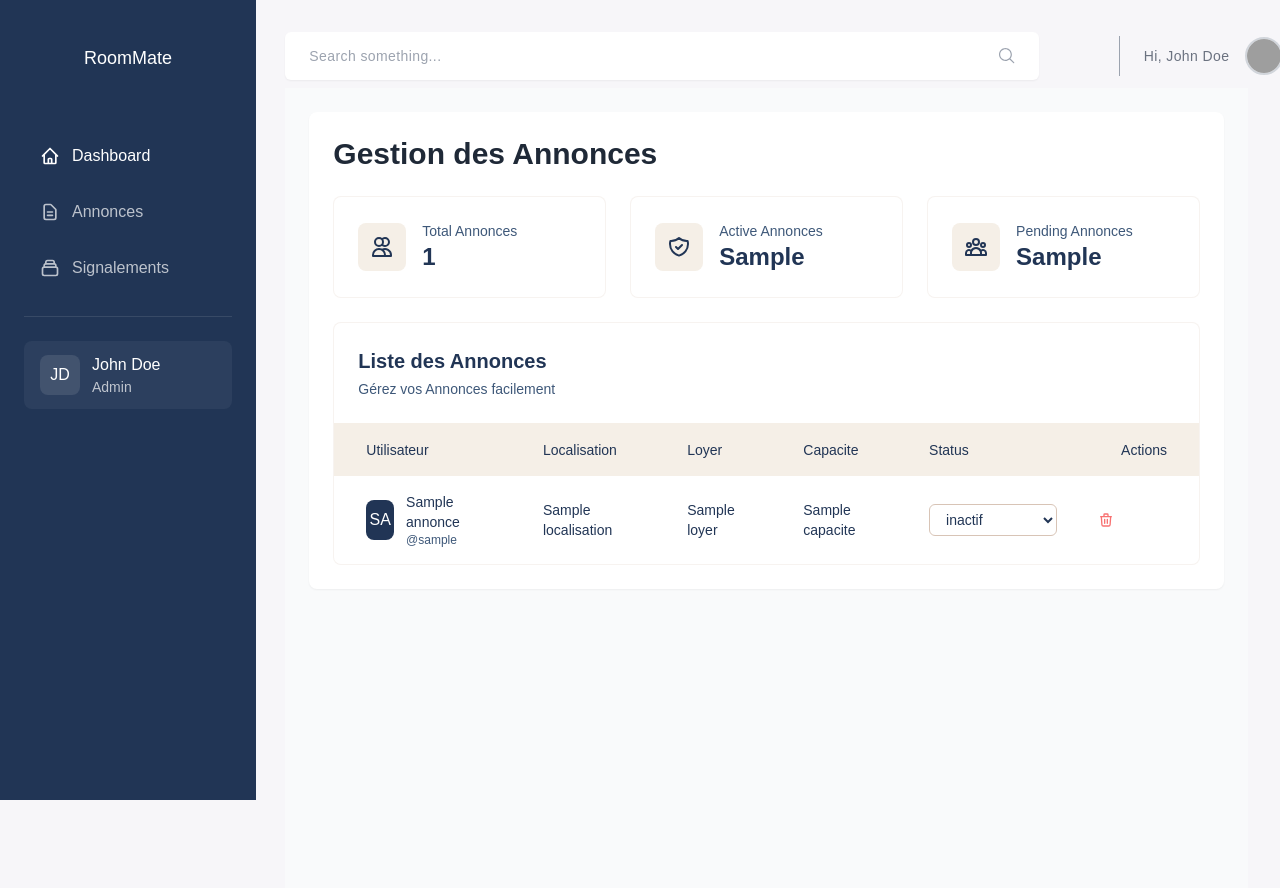
After one commit to IGaXoWnI/RoomMate, a PHP site: the page made by app/views/admin/annonce.php in a window 1280 px wide. The commit adds this page. Run offline with PHP 8.4, Linux system fonts and the light colour scheme; the template is opened without the code that fills it: most values are stand-ins (such as "Sample title", 1, 10 or a date in 2020); some libraries are stand-ins or nearby versions; grey boxes are pictures that could not be loaded.

Commit message:
ajouter les fonctionalite de gestion des annonces

```diff
--- /dev/null
+++ b/app/views/admin/annonce.php
@@ -0,0 +1,269 @@
+<!DOCTYPE html>
+<html lang="en">
+
+<head>
+  <meta charset="UTF-8">
+  <meta name="viewport" content="width=device-width, initial-scale=1.0">
+  <title>Document</title>
+  <script src="https://cdn.tailwindcss.com"></script>
+</head>
+
+<body>
+  <div class="relative bg-[#f7f6f9] h-full min-h-screen font-[sans-serif]">
+    <div class="flex items-start">
+
+      <?php include __DIR__ . "/../partials/sidebar.php" ?>
+
+      <button id="toggle-sidebar"
+        class='lg:hidden w-8 h-8 z-[100] fixed top-[36px] left-[10px] cursor-pointer bg-[#007bff] flex items-center justify-center rounded-full outline-none transition-all duration-500'>
+        <svg xmlns="http://www.w3.org/2000/svg" fill="#fff" class="w-3 h-3" viewBox="0 0 55.752 55.752">
+          <path
+            d="M43.006 23.916a5.36 5.36 0 0 0-.912-.727L20.485 1.581a5.4 5.4 0 0 0-7.637 7.638l18.611 18.609-18.705 18.707a5.398 5.398 0 1 0 7.634 7.635l21.706-21.703a5.35 5.35 0 0 0 .912-.727 5.373 5.373 0 0 0 1.574-3.912 5.363 5.363 0 0 0-1.574-3.912z"
+            data-original="#000000" />
+        </svg>
+      </button>
+
+      <section class="main-content w-full px-8">
+
+      <header class='z-50 bg-[#f7f6f9] sticky top-0 pt-8'>
+          <div class='flex flex-wrap items-center w-full relative tracking-wide'>
+            <div class='flex items-center gap-y-6 max-sm:flex-col z-50 w-full pb-2'>
+              <div
+                class='flex items-center gap-4 w-full px-6 bg-white shadow-sm min-h-[48px] sm:mr-20 rounded-md outline-none border-none'>
+                <input type='text' placeholder='Search something...'
+                  class='w-full text-sm bg-transparent rounded outline-none' />
+                <svg xmlns="http://www.w3.org/2000/svg" viewBox="0 0 192.904 192.904"
+                  class="w-4 cursor-pointer fill-gray-400 ml-auto">
+                  <path
+                    d="m190.707 180.101-47.078-47.077c11.702-14.072 18.752-32.142 18.752-51.831C162.381 36.423 125.959 0 81.191 0 36.422 0 0 36.423 0 81.193c0 44.767 36.422 81.187 81.191 81.187 19.688 0 37.759-7.049 51.831-18.751l47.079 47.078a7.474 7.474 0 0 0 5.303 2.197 7.498 7.498 0 0 0 5.303-12.803zM15 81.193C15 44.694 44.693 15 81.191 15c36.497 0 66.189 29.694 66.189 66.193 0 36.496-29.692 66.187-66.189 66.187C44.693 147.38 15 117.689 15 81.193z">
+                  </path>
+                </svg>
+              </div>
+
+              <div class="flex items-center just1ify-end gap-6 ml-auto">
+                <div class="w-1 h-10 border-l border-gray-400">
+                </div>
+                <div class="dropdown-menu relative flex shrink-0 group">
+                  <div class="flex items-center gap-4">
+                    <p class="text-gray-500 text-sm">Hi, John Doe</p>
+                    <img src="https://readymadeui.com/team-1.webp" alt="profile-pic"
+                      class="w-[38px] h-[38px] rounded-full border-2 border-gray-300 cursor-pointer" />
+                  </div>
+
+                  <div
+                    class="dropdown-content hidden group-hover:block shadow-md p-2 bg-white rounded-md absolute top-[38px] right-0 w-56">
+                    <div class="w-full space-y-2">
+                      <a href="javascript:void(0)"
+                        class="text-sm text-gray-800 cursor-pointer flex items-center p-2 rounded-md hover:bg-[#ffece1] dropdown-item transition duration-300 ease-in-out">
+                        <svg xmlns="http://www.w3.org/2000/svg" class="w-[18px] h-[18px] mr-4 fill-current"
+                          viewBox="0 0 512 512">
+                          <path
+                            d="M437.02 74.98C388.668 26.63 324.379 0 256 0S123.332 26.629 74.98 74.98C26.63 123.332 0 187.621 0 256s26.629 132.668 74.98 181.02C123.332 485.37 187.621 512 256 512s132.668-26.629 181.02-74.98C485.37 388.668 512 324.379 512 256s-26.629-132.668-74.98-181.02zM111.105 429.297c8.454-72.735 70.989-128.89 144.895-128.89 38.96 0 75.598 15.179 103.156 42.734 23.281 23.285 37.965 53.687 41.742 86.152C361.641 462.172 311.094 482 256 482s-105.637-19.824-144.895-52.703zM256 269.507c-42.871 0-77.754-34.882-77.754-77.753C178.246 148.879 213.13 114 256 114s77.754 34.879 77.754 77.754c0 42.871-34.883 77.754-77.754 77.754zm170.719 134.427a175.9 175.9 0 0 0-46.352-82.004c-18.437-18.438-40.25-32.27-64.039-40.938 28.598-19.394 47.426-52.16 47.426-89.238C363.754 132.34 315.414 84 256 84s-107.754 48.34-107.754 107.754c0 37.098 18.844 69.875 47.465 89.266-21.887 7.976-42.14 20.308-59.566 36.542-25.235 23.5-42.758 53.465-50.883 86.348C50.852 364.242 30 312.512 30 256 30 131.383 131.383 30 256 30s226 101.383 226 226c0 56.523-20.86 108.266-55.281 147.934zm0 0"
+                            data-original="#000000"></path>
+                        </svg>
+                        Account</a>
+                      <hr class="my-2 -mx-2" />
+
+
+
+                        <form action="/logout" method="post">
+                            <button type="submit" name="logout"
+                              class="text-sm text-gray-800 w-full cursor-pointer flex items-center p-2 rounded-md hover:bg-[#ffece1] dropdown-item transition duration-300 ease-in-out">
+                              <svg xmlns="http://www.w3.org/2000/svg" class="w-[18px] h-[18px] mr-4 fill-current"
+                                viewBox="0 0 6 6">
+                                <path
+                                  d="M3.172.53a.265.266 0 0 0-.262.268v2.127a.265.266 0 0 0 .53 0V.798A.265.266 0 0 0 3.172.53zm1.544.532a.265.266 0 0 0-.026 0 .265.266 0 0 0-.147.47c.459.391.749.973.749 1.626 0 1.18-.944 2.131-2.116 2.131A2.12 2.12 0 0 1 1.06 3.16c0-.65.286-1.228.74-1.62a.265.266 0 1 0-.344-.404A2.667 2.667 0 0 0 .53 3.158a2.66 2.66 0 0 0 2.647 2.663 2.657 2.657 0 0 0 2.645-2.663c0-.812-.363-1.542-.936-2.03a.265.266 0 0 0-.17-.066z"
+                                  data-original="#000000" />
+                              </svg>
+                              Logout</button>
+                        </form>
+                    </div>
+                  </div>
+                </div>
+              </div>
+            </div>
+          </div>
+        </header>
+
+        <!--------------------------------------------- GESTION DES Annonces ---------------------------------------------------------->
+
+        <section id="user" class="flex flex-col items-center bg-gray-50 min-h-screen p-6">
+          <!-- Header -->
+          <div class="w-full max-w-7xl bg-white shadow-sm rounded-lg p-6 space-y-6">
+            <div class="flex justify-between items-center">
+              <h1 class="text-3xl font-bold text-gray-800 flex items-center gap-2">
+                Gestion des Annonces
+              </h1>
+            </div>
+
+            <!-- Stats Cards -->
+            <div class="grid grid-cols-1 md:grid-cols-3 gap-6 mb-8">
+                <div class="bg-white p-6 rounded-lg border border-[#D8C4B6]/20">
+                    <div class="flex items-center gap-4">
+                        <div class="p-3 bg-[#F5EFE7] rounded-lg">
+                            <svg xmlns="http://www.w3.org/2000/svg" class="w-6 h-6 text-[#213555]" fill="none" viewBox="0 0 24 24" stroke="currentColor">
+                                <path stroke-linecap="round" stroke-linejoin="round" stroke-width="2" d="M12 4.354a4 4 0 110 5.292M15 21H3v-1a6 6 0 0112 0v1zm0 0h6v-1a6 6 0 00-9-5.197M13 7a4 4 0 11-8 0 4 4 0 018 0z" />
+                            </svg>
+                        </div>
+                        <div>
+                            <p class="text-sm text-[#3E5879]">Total Annonces</p>
+                            <p class="text-2xl font-semibold text-[#213555]"><?= $totalAnnonces ?></p>
+                        </div>
+                    </div>
+                </div>
+
+                <div class="bg-white p-6 rounded-lg border border-[#D8C4B6]/20">
+                    <div class="flex items-center gap-4">
+                        <div class="p-3 bg-[#F5EFE7] rounded-lg">
+                            <svg xmlns="http://www.w3.org/2000/svg" class="w-6 h-6 text-[#213555]" fill="none" viewBox="0 0 24 24" stroke="currentColor">
+                                <path stroke-linecap="round" stroke-linejoin="round" stroke-width="2" d="M9 12l2 2 4-4m5.618-4.016A11.955 11.955 0 0112 2.944a11.955 11.955 0 01-8.618 3.04A12.02 12.02 0 003 9c0 5.591 3.824 10.29 9 11.622 5.176-1.332 9-6.03 9-11.622 0-1.042-.133-2.052-.382-3.016z" />
+                            </svg>
+                        </div>
+                        <div>
+                            <p class="text-sm text-[#3E5879]">Active Annonces</p>
+                            <p class="text-2xl font-semibold text-[#213555]"><?= $activeAnnonces ?></p>
+                        </div>
+                    </div>
+                </div>
+
+                <div class="bg-white p-6 rounded-lg border border-[#D8C4B6]/20">
+                    <div class="flex items-center gap-4">
+                        <div class="p-3 bg-[#F5EFE7] rounded-lg">
+                            <svg xmlns="http://www.w3.org/2000/svg" class="w-6 h-6 text-[#213555]" fill="none" viewBox="0 0 24 24" stroke="currentColor">
+                                <path stroke-linecap="round" stroke-linejoin="round" stroke-width="2" d="M17 20h5v-2a3 3 0 00-5.356-1.857M17 20H7m10 0v-2c0-.656-.126-1.283-.356-1.857M7 20H2v-2a3 3 0 015.356-1.857M7 20v-2c0-.656.126-1.283.356-1.857m0 0a5.002 5.002 0 019.288 0M15 7a3 3 0 11-6 0 3 3 0 016 0zm6 3a2 2 0 11-4 0 2 2 0 014 0zM7 10a2 2 0 11-4 0 2 2 0 014 0z" />
+                            </svg>
+                        </div>
+                        <div>
+                            <p class="text-sm text-[#3E5879]">Pending Annonces</p>
+                            <p class="text-2xl font-semibold text-[#213555]"><?= $pendingAnnonces ?></p>
+                        </div>
+                    </div>
+                </div>
+            </div>
+
+            <!-- Users Table -->
+            <div class="bg-white rounded-lg border border-[#D8C4B6]/20">
+                <div class="p-6 border-b border-[#F5EFE7]">
+                    <div class="flex items-center justify-between">
+                        <div>
+                            <h2 class="text-xl font-semibold text-[#213555]">Liste des Annonces</h2>
+                            <p class="text-sm text-[#3E5879] mt-1">Gérez vos Annonces facilement</p>
+                        </div>
+                    </div>
+                </div>
+
+                <div class="overflow-x-auto">
+                    <table class="w-full">
+                        <thead>
+                            <tr>
+                                <th class="text-left px-8 py-4 text-sm font-medium text-[#213555] bg-[#F5EFE7]">Utilisateur</th>
+                                <th class="text-left px-8 py-4 text-sm font-medium text-[#213555] bg-[#F5EFE7]">Localisation</th>
+                                <th class="text-left px-8 py-4 text-sm font-medium text-[#213555] bg-[#F5EFE7]">Loyer</th>
+                                <th class="text-left px-8 py-4 text-sm font-medium text-[#213555] bg-[#F5EFE7]">Capacite</th>
+                                <th class="text-left px-8 py-4 text-sm font-medium text-[#213555] bg-[#F5EFE7]">Status</th>
+                                <th class="text-left px-8 py-4 text-sm font-medium text-[#213555] bg-[#F5EFE7]">Actions</th>
+                            </tr>
+                        </thead>
+                        <tbody class="divide-y divide-[#F5EFE7]">
+                            <?php foreach($annonces as $annonce): ?>
+                                <tr class="hover:bg-[#F5EFE7]/30 transition-colors">
+                                    <td class="px-8 py-4">
+                                        <div class="flex items-center gap-3">
+                                            <div class="w-10 h-10 rounded-lg bg-[#213555] flex items-center justify-center text-white font-medium">
+                                                <?= !empty($annonce['username']) ? strtoupper(substr($annonce['username'], 0, 2)) : 'U' ?>
+                                            </div>
+                                            <div>
+                                                <p class="text-sm font-medium text-[#213555]">
+                                                    <?= !empty($annonce['nom_complet']) ? htmlspecialchars($annonce['nom_complet']) : 'Non défini' ?>
+                                                </p>
+                                                <p class="text-xs text-[#3E5879]">
+                                                    @<?= !empty($annonce['username']) ? htmlspecialchars($annonce['username']) : 'utilisateur' ?>
+                                                </p>
+                                            </div>
+                                        </div>
+                                    </td>
+                                    <td class="px-8 py-4">
+                                        <p class="text-sm text-[#213555]">
+                                            <?= !empty($annonce['localisation']) ? htmlspecialchars($annonce['localisation']) : 'Non défini' ?>
+                                        </p>
+                                    </td>
+                                    <td class="px-8 py-4">
+                                        <p class="text-sm text-[#213555]">
+                                            <?= !empty($annonce['loyer']) ? htmlspecialchars($annonce['loyer']) : 'Non défini' ?>
+                                        </p>
+                                    </td>
+                                    <td class="px-8 py-4">
+                                        <p class="text-sm text-[#213555]">
+                                            <?= !empty($annonce['capacite']) ? htmlspecialchars($annonce['capacite']) : 'Non défini' ?>
+                                        </p>
+                                    </td>
+                                    <td class="px-8 py-4">
+                                        <div class="flex items-center gap-2">
+                                            <form action="/dashboard/update-annonce" method="POST" class="role-form">
+                                                <input type="hidden" name="annonce_id" value="<?= $annonce['id'] ?>">
+                                                <select name="statut"
+                                                        class="w-32 text-sm px-3 py-1.5 rounded-md border border-[#D8C4B6] bg-white text-[#213555] focus:outline-none focus:border-[#3E5879] cursor-pointer hover:bg-[#F5EFE7] transition-all"
+                                                        onchange="this.form.submit()">
+                                                    <option value="inactif" <?= (!empty($annonce['statut']) && $annonce['statut'] === 'inactif') ? 'selected' : '' ?>>
+                                                        inactif
+                                                    </option>
+                                                    <option value="active" <?= (!empty($annonce['statut']) && $annonce['statut'] === 'active') ? 'selected' : '' ?>>
+                                                        active
+                                                    </option>
+                                                    <option value="rejete" <?= (!empty($annonce['statut']) && $annonce['statut'] === 'rejete') ? 'selected' : '' ?>>
+                                                        rejete
+                                                    </option>
+                                                </select>
+                                            </form>
+                                        </div>
+                                    </td>
+                                    <td>
+                                      <form action="/dashboard/delete-annonce" method="POST" onsubmit="return confirm('Êtes-vous sûr de vouloir supprimer cette annonce ?');">
+                                        <input type="hidden" name="annonce_id" value="<?= $annonce['id'] ?>">
+
+                                        <button name="delete"
+                                                      class="p-2 hover:bg-red-50 rounded-md transition-colors">
+                                                  <svg xmlns="http://www.w3.org/2000/svg" class="h-4 w-4 text-red-400" fill="none" viewBox="0 0 24 24" stroke="currentColor">
+                                                      <path stroke-linecap="round" stroke-linejoin="round" stroke-width="2" d="M19 7l-.867 12.142A2 2 0 0116.138 21H7.862a2 2 0 01-1.995-1.858L5 7m5 4v6m4-6v6m1-10V4a1 1 0 00-1-1h-4a1 1 0 00-1 1v3M4 7h16" />
+                                                  </svg>
+                                        </button>
+                                    </form>
+                                    </td>
+                                </tr>
+                            <?php endforeach; ?>
+                        </tbody>
+                    </table>
+                </div>
+            </div>
+        </div>
+    </section>
+
+</section>
+</div>
+</div>
+
+
+<script defer>
+  document.addEventListener('DOMContentLoaded', () => {
+
+    let sidebarToggleBtn = document.getElementById('toggle-sidebar');
+    let sidebarCollapseMenu = document.getElementById('sidebar-collapse-menu');
+
+    sidebarToggleBtn.addEventListener('click', () => {
+      if (!sidebarCollapseMenu.classList.contains('open')) {
+          sidebarCollapseMenu.classList.add('open');
+          sidebarCollapseMenu.style.cssText = 'width: 250px; visibility: visible; opacity: 1;';
+          sidebarToggleBtn.style.cssText = 'left: 236px;';
+      } else {
+          sidebarCollapseMenu.classList.remove('open');
+          sidebarCollapseMenu.style.cssText = 'width: 32px; visibility: hidden; opacity: 0;';
+          sidebarToggleBtn.style.cssText = 'left: 10px;';
+      }
+
+    });
+  });
+</script>
+
+</body>
+
+</html>
--- a/app/views/partials/sidebar.php
+++ b/app/views/partials/sidebar.php
@@ -1,10 +1,10 @@
-<nav id="sidebar" class="lg:w-64 w-max">
+<nav id="sidebar" class="lg:w-80 w-max">
         <div id="sidebar-collapse-menu"
           class="bg-[#213555] h-screen fixed top-0 left-0 overflow-auto z-[99] lg:w-64 max-lg:w-0 max-lg:invisible transition-all duration-500">
           <div class="p-6">
             <div class="flex justify-center items-center mb-8">
               <div class="p-3">
-                <span class="text-white text-lg font-medium mt-2 block text-center">VeilleHub</span>
+                <span class="text-white text-lg font-medium mt-2 block text-center">RoomMate</span>
               </div>
             </div>
             <div class="py-4">
@@ -21,7 +21,7 @@
                   </a>
                 </li>
 
-                <li>
+                <!-- <li>
                   <a href="/dashboard/Calendrier"
                     class="flex items-center gap-3 px-4 py-3 text-white/70 hover:text-white rounded-lg hover:bg-white/10 transition-all group relative">
                     <div class="w-2 h-2 rounded-full bg-white absolute -left-1 opacity-0 group-hover:opacity-100 transition-all"></div>
@@ -29,19 +29,19 @@
                       <path stroke-linecap="round" stroke-linejoin="round" stroke-width="2"
                         d="M8 7V3m8 4V3m-9 8h10M5 21h14a2 2 0 002-2V7a2 2 0 00-2-2H5a2 2 0 00-2 2v12a2 2 0 002 2z" />
                     </svg>
-                    <span class="font-medium">Calendrier</span>
+                    <span class="font-medium">Utilisateur</span>
                   </a>
-                </li>
+                </li> -->
 
                 <li>
-                  <a href="/dashboard/presentations"
+                  <a href="/dashboard/annonce"
                     class="flex items-center gap-3 px-4 py-3 text-white/70 hover:text-white rounded-lg hover:bg-white/10 transition-all group relative">
                     <div class="w-2 h-2 rounded-full bg-white absolute -left-1 opacity-0 group-hover:opacity-100 transition-all"></div>
                     <svg xmlns="http://www.w3.org/2000/svg" class="w-5 h-5" fill="none" viewBox="0 0 24 24" stroke="currentColor">
                       <path stroke-linecap="round" stroke-linejoin="round" stroke-width="2"
                         d="M9 12h6m-6 4h6m2 5H7a2 2 0 01-2-2V5a2 2 0 012-2h5.586a1 1 0 01.707.293l5.414 5.414a1 1 0 01.293.707V19a2 2 0 01-2 2z" />
                     </svg>
-                    <span class="font-medium">Assignments</span>
+                    <span class="font-medium">Annonces</span>
                   </a>
                 </li>
 
@@ -53,19 +53,7 @@
                       <path stroke-linecap="round" stroke-linejoin="round" stroke-width="2"
                         d="M19 11H5m14 0a2 2 0 012 2v6a2 2 0 01-2 2H5a2 2 0 01-2-2v-6a2 2 0 012-2m14 0V9a2 2 0 00-2-2M5 11V9a2 2 0 012-2m0 0V5a2 2 0 012-2h6a2 2 0 012 2v2M7 7h10" />
                     </svg>
-                    <span class="font-medium">Gestion des Sujets</span>
-                  </a>
-                </li>
-
-                <li>
-                  <a href="/dashboard/users"
-                    class="flex items-center gap-3 px-4 py-3 text-white/70 hover:text-white rounded-lg hover:bg-white/10 transition-all group relative">
-                    <div class="w-2 h-2 rounded-full bg-white absolute -left-1 opacity-0 group-hover:opacity-100 transition-all"></div>
-                    <svg xmlns="http://www.w3.org/2000/svg" class="w-5 h-5" fill="none" viewBox="0 0 24 24" stroke="currentColor">
-                      <path stroke-linecap="round" stroke-linejoin="round" stroke-width="2"
-                        d="M12 4.354a4 4 0 110 5.292M15 21H3v-1a6 6 0 0112 0v1zm0 0h6v-1a6 6 0 00-9-5.197M13 7a4 4 0 11-8 0 4 4 0 018 0z" />
-                    </svg>
-                    <span class="font-medium">Gestion des utilisateurs</span>
+                    <span class="font-medium">Signalements</span>
                   </a>
                 </li>
               </ul>
--- a/public/index.php
+++ b/public/index.php
@@ -37,9 +37,11 @@ Route::post('/post-housing', [HousingController::class, 'handlePostHousing']);
 
 // admin routes
 Route::get('/dashboard', [AdminController::class, 'showDashboard']);
+Route::get('/dashboard/annonce', [AdminController::class, 'showAnnonce']);
 Route::post('/dashboard/update-role', [AdminController::class, 'updateRole']);
 Route::post('/dashboard/delete-user', [AdminController::class, 'deleteUser']);
-
+Route::post('/dashboard/update-annonce', [AdminController::class, 'updateAnnonceStatus']);
+Route::post('/dashboard/delete-annonce', [AdminController::class, 'deleteAnnonce']);
 
 
 Route::get('/profile', [AuthController::class, 'profile']);
```
Also changed, not shown: app/config/database.sql (+17 -0 lines), app/controllers/AdminController.php (+59 -0 lines), app/models/Admin.php (+25 -0 lines).
